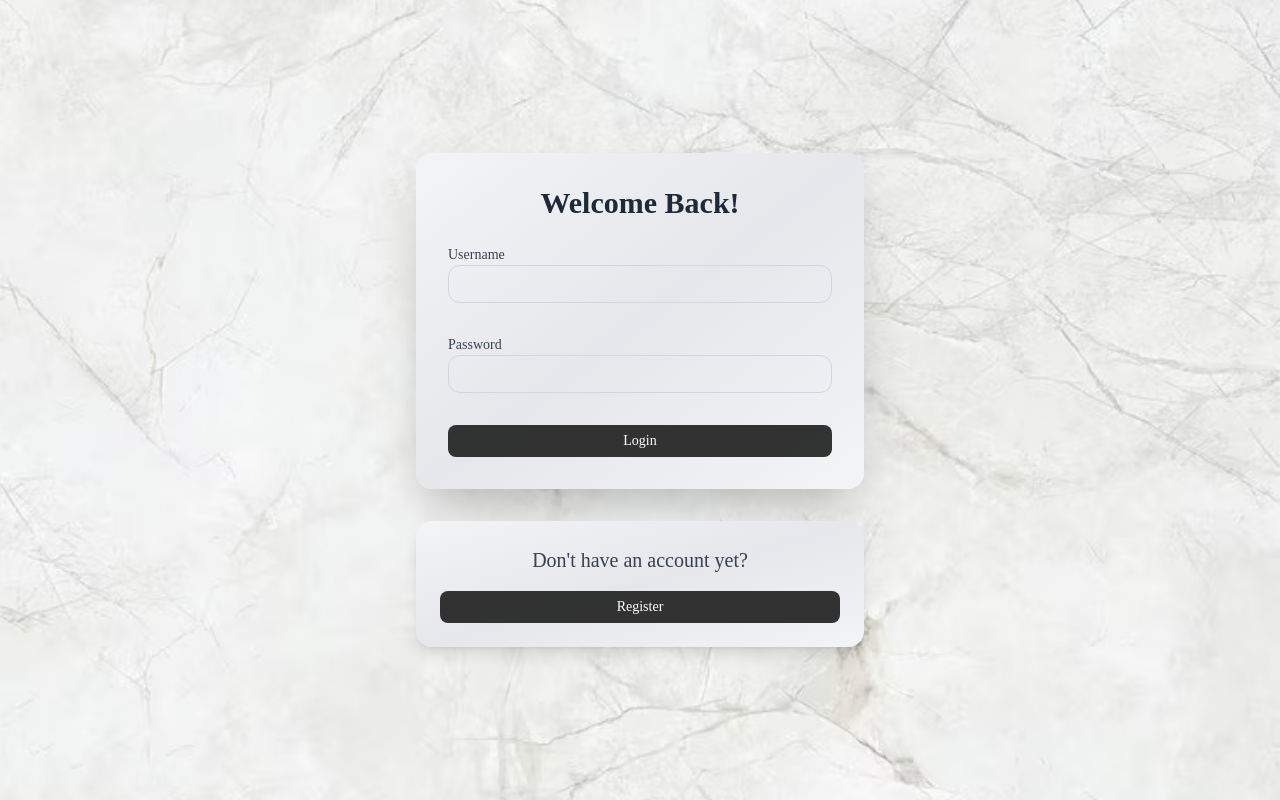
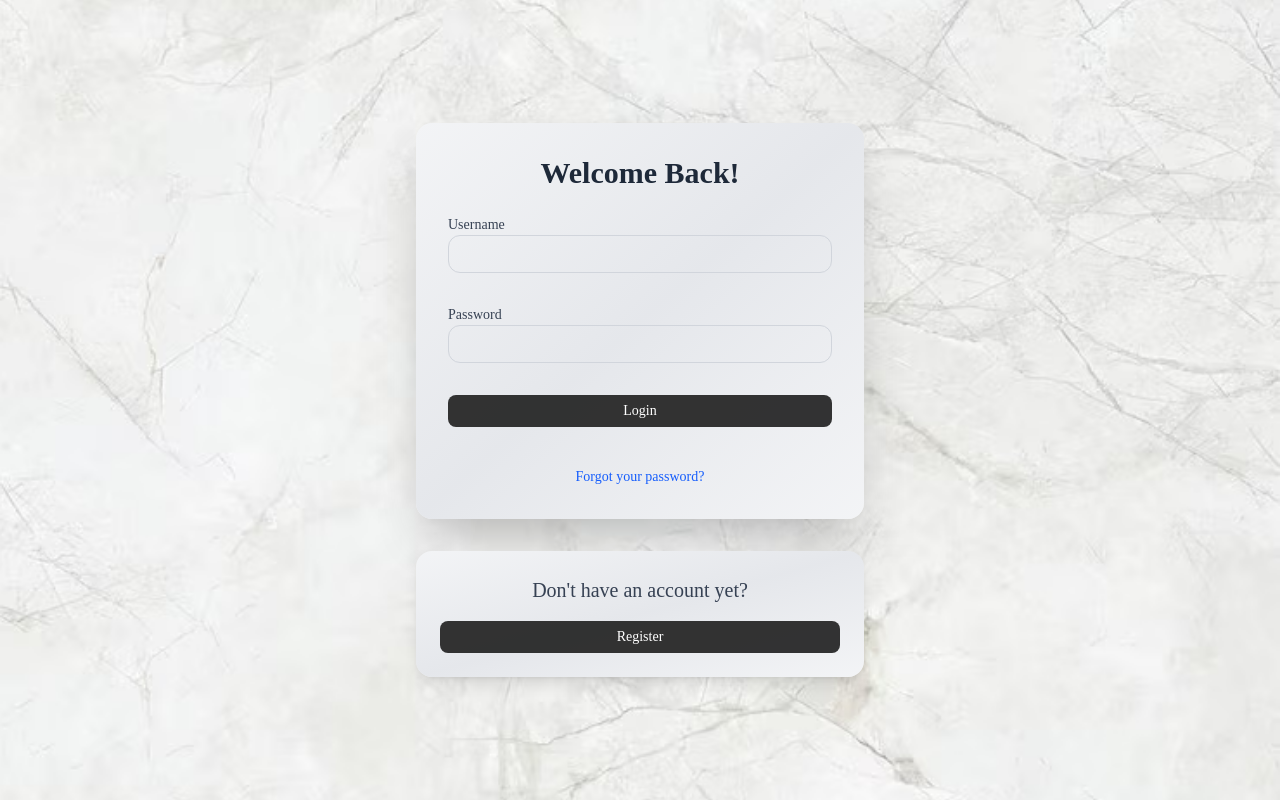
Before and after one commit to PruebasBananaPeelsTeam/BananaPeelsFRONTEND, a React (Vite) app in the folder Wallaclone-Frontend/: page /login in a window 1280 px wide. Built offline with nearby package versions, Linux system fonts and the light colour scheme; no server answers.

Commit message:
style(auth): Update Login and Register delete useEffect

```diff
--- a/Wallaclone-Frontend/src/pages/auth/loginPage.jsx
+++ b/Wallaclone-Frontend/src/pages/auth/loginPage.jsx
@@ -1,4 +1,4 @@
-import { useEffect, useState, useCallback } from 'react';
+import { useState, useCallback } from 'react';
 import { useNavigate, Link } from 'react-router-dom';
 import { login } from '../../services/auth-service.js';
 import { useAuth } from '../../context/AuthContext.jsx';
@@ -82,6 +82,14 @@ function LoginPage() {
           {isLoading ? <Loader /> : 'Login'}
         </Button>
 
+        {/* Forgot Password */}
+        <Link
+          to="/forgot-password"
+          className="text-sm text-blue-600 hover:underline text-center mt-4"
+        >
+          Forgot your password?
+        </Link>
+
         <FormErrorPopup error={error} onClose={() => setError(null)} />
       </form>
 
--- a/Wallaclone-Frontend/src/pages/auth/registerPage.jsx
+++ b/Wallaclone-Frontend/src/pages/auth/registerPage.jsx
@@ -1,4 +1,4 @@
-import { useEffect, useState } from 'react';
+import { useState } from 'react';
 import { useNavigate, Link } from 'react-router-dom';
 import { register } from '../../services/auth-service';
 import { isApiClientError } from '../../api/client';
```
